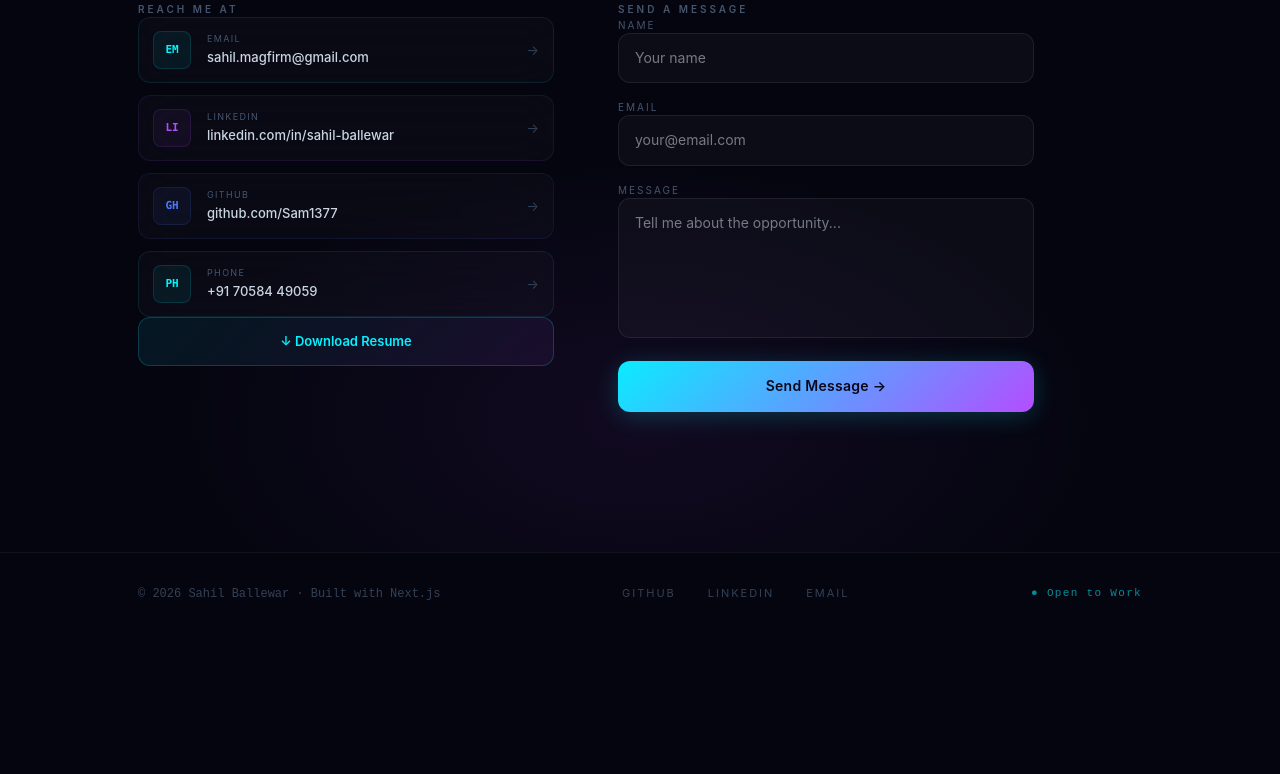
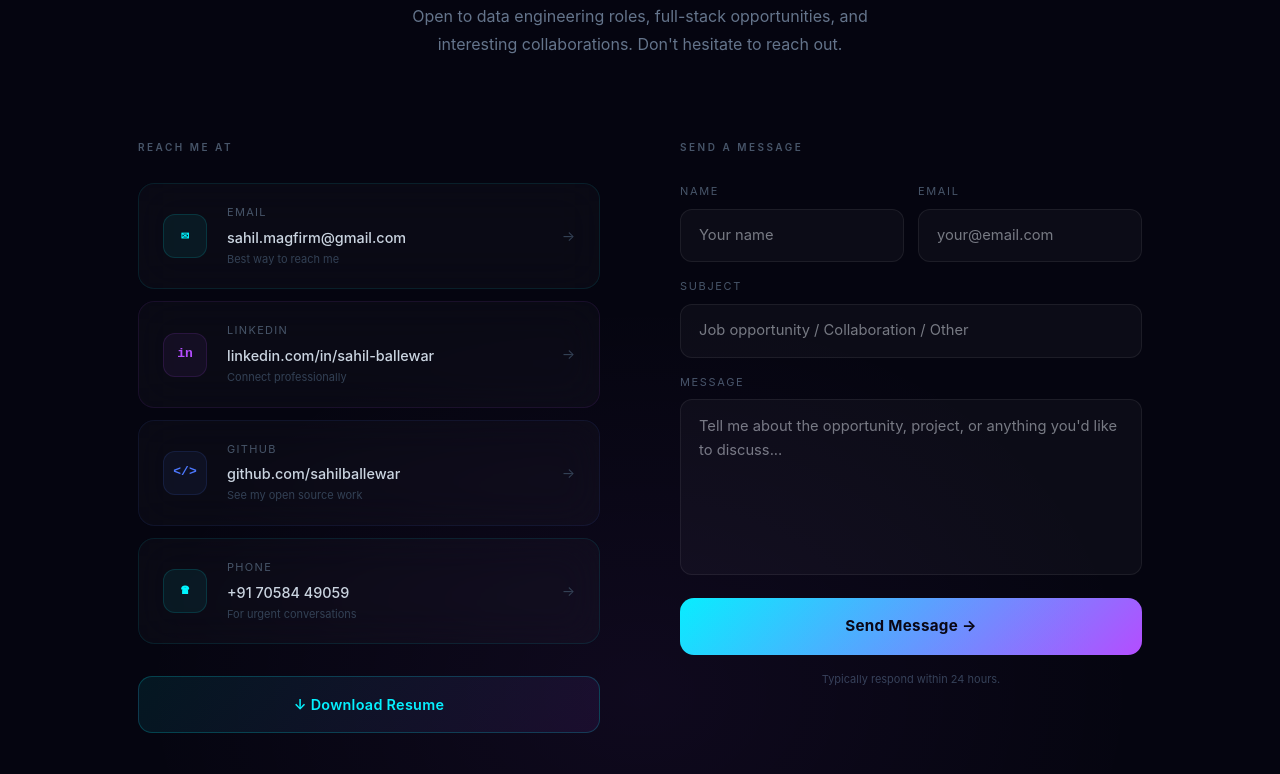
Before and after one commit to Sam1377/Sahil_Portfolio, a Next.js app: page / in a window 1280 px wide. Shown: the part 6746-7520 px from the top of the page. Before the commit the page ends 7390 px from the top, so only its background shows below. Built offline with nearby package versions, Linux system fonts and the light colour scheme.

Commit message:
Enhance contact form and add contact links
Updated contact form to include a subject field and modified the submission process. Added new contact links with descriptions.

```diff
--- a/app/components/Contact.tsx
+++ b/app/components/Contact.tsx
@@ -3,131 +3,297 @@ import { useState } from 'react';
 import { motion } from 'framer-motion';
 import { useInView } from 'react-intersection-observer';
 
+const contactLinks = [
+  {
+    label: 'Email',
+    value: 'sahil.magfirm@gmail.com',
+    href: 'mailto:sahil.magfirm@gmail.com',
+    color: '#00f5ff',
+    icon: '✉',
+    desc: 'Best way to reach me',
+  },
+  {
+    label: 'LinkedIn',
+    value: 'linkedin.com/in/sahil-ballewar',
+    href: 'https://linkedin.com/in/sahil-ballewar',
+    color: '#b44dff',
+    icon: 'in',
+    desc: 'Connect professionally',
+  },
+  {
+    label: 'GitHub',
+    value: 'github.com/sahilballewar',
+    href: 'https://github.com/sahilballewar',
+    color: '#4d79ff',
+    icon: '</>',
+    desc: 'See my open source work',
+  },
+  {
+    label: 'Phone',
+    value: '+91 70584 49059',
+    href: 'tel:+917058449059',
+    color: '#00f5ff',
+    icon: '☎',
+    desc: 'For urgent conversations',
+  },
+];
+
 export default function Contact() {
-  const [ref, inView] = useInView({ triggerOnce: true, threshold: 0.05 });
-  const [form, setForm] = useState({ name: '', email: '', message: '' });
-  const [status, setStatus] = useState<'idle' | 'sending' | 'sent' | 'error'>('idle');
+  const [ref, inView] = useInView({ triggerOnce: true, threshold: 0.1 });
+  const [form, setForm] = useState({ name: '', email: '', subject: '', message: '' });
+  const [status, setStatus] = useState<'idle' | 'sending' | 'sent'>('idle');
+  const [focused, setFocused] = useState<string | null>(null);
 
   const handleSubmit = async (e: React.FormEvent) => {
     e.preventDefault();
     if (!form.name || !form.email || !form.message) return;
     setStatus('sending');
-    await new Promise(r => setTimeout(r, 1500));
+    await new Promise(r => setTimeout(r, 1600));
     setStatus('sent');
-    setForm({ name: '', email: '', message: '' });
-    setTimeout(() => setStatus('idle'), 4000);
+    setForm({ name: '', email: '', subject: '', message: '' });
+    setTimeout(() => setStatus('idle'), 5000);
   };
 
-  const contacts = [
-    { label: 'Email', abbr: 'EM', value: 'sahil.magfirm@gmail.com', href: 'mailto:sahil.magfirm@gmail.com', color: '#00f5ff' },
-    { label: 'LinkedIn', abbr: 'LI', value: 'linkedin.com/in/sahil-ballewar', href: 'https://www.linkedin.com/in/sahil-ballewar-a888a632a/', color: '#b44dff' },
-    { label: 'GitHub', abbr: 'GH', value: 'github.com/Sam1377', href: 'https://github.com/Sam1377', color: '#4d79ff' },
-    { label: 'Phone', abbr: 'PH', value: '+91 70584 49059', href: 'tel:+917058449059', color: '#00f5ff' },
-  ];
-
-  const inputBase = {
-    background: 'rgba(255,255,255,0.03)', border: '1px solid rgba(255,255,255,0.08)',
-    color: '#e2e8f0', width: '100%', padding: '13px 16px', borderRadius: '12px',
-    fontSize: '14px', outline: 'none', fontFamily: 'inherit', transition: 'border-color 0.2s, box-shadow 0.2s',
-  };
+  const inputStyle = (field: string) => ({
+    width: '100%',
+    padding: '14px 18px',
+    borderRadius: '12px',
+    fontSize: '0.92rem',
+    color: '#e2e8f0',
+    background: 'rgba(255,255,255,0.03)',
+    border: `1px solid ${focused === field ? 'rgba(0,245,255,0.35)' : 'rgba(255,255,255,0.07)'}`,
+    outline: 'none',
+    transition: 'border-color 0.2s, box-shadow 0.2s',
+    boxShadow: focused === field ? '0 0 24px rgba(0,245,255,0.06)' : 'none',
+    fontFamily: 'inherit',
+  });
 
   return (
     <section id="contact" className="section-padding relative" ref={ref}>
-      <div className="absolute inset-0 pointer-events-none" style={{
-        background: 'radial-gradient(ellipse 55% 45% at 50% 85%, rgba(180,77,255,0.07) 0%, transparent 65%)',
+      {/* Glow */}
+      <div style={{
+        position: 'absolute', inset: 0, pointerEvents: 'none',
+        background: 'radial-gradient(ellipse 60% 50% at 50% 85%, rgba(180,77,255,0.06) 0%, transparent 65%)',
       }} />
 
       <div className="section-container">
+
         {/* Header */}
-        <motion.div initial={{ opacity: 0, y: 30 }} animate={inView ? { opacity: 1, y: 0 } : {}} transition={{ duration: 0.6 }}
-          className="text-center mb-14 sm:mb-20">
-          <div className="section-label mb-4">Contact</div>
-          <h2 className="font-black text-white tracking-tight leading-[1.08] mb-5"
-            style={{ fontSize: 'clamp(36px, 5vw, 56px)' }}>
-            Let&apos;s build something<br /><span className="gradient-text">extraordinary</span>
+        <motion.div
+          initial={{ opacity: 0, y: 24 }}
+          animate={inView ? { opacity: 1, y: 0 } : {}}
+          transition={{ duration: 0.6 }}
+          style={{ textAlign: 'center', marginBottom: '80px' }}
+        >
+          <div className="section-label" style={{ marginBottom: '16px' }}>Contact</div>
+          <h2 className="font-black text-white tracking-tight" style={{ fontSize: 'clamp(40px, 6vw, 64px)', lineHeight: 1.05, marginBottom: '20px' }}>
+            Let&apos;s build something<br />
+            <span className="gradient-text">extraordinary</span>
           </h2>
-          <p className="text-slate-500 mx-auto leading-relaxed px-2" style={{ fontSize: '15px', maxWidth: '400px' }}>
-            Open to data engineering roles, full-stack opportunities, and interesting collaborations.
+          <p style={{ color: '#64748b', fontSize: '1rem', lineHeight: 1.8, maxWidth: '480px', margin: '0 auto' }}>
+            Open to data engineering roles, full-stack opportunities,
+            and interesting collaborations. Don&apos;t hesitate to reach out.
           </p>
         </motion.div>
 
-        <div className="grid md:grid-cols-2 gap-10 sm:gap-16 max-w-4xl mx-auto">
-          {/* Contact info */}
-          <motion.div initial={{ opacity: 0, x: -24 }} animate={inView ? { opacity: 1, x: 0 } : {}} transition={{ duration: 0.6, delay: 0.1 }}>
-            <div className="font-semibold uppercase text-slate-600 mb-5 sm:mb-6"
-              style={{ fontSize: '10px', letterSpacing: '0.3em' }}>
+        <div style={{ display: 'grid', gridTemplateColumns: '1fr 1fr', gap: '80px', alignItems: 'start' }}>
+
+          {/* Left — contact links */}
+          <motion.div
+            initial={{ opacity: 0, x: -28 }}
+            animate={inView ? { opacity: 1, x: 0 } : {}}
+            transition={{ duration: 0.6, delay: 0.1 }}
+          >
+            <div style={{
+              fontSize: '10px', fontWeight: 600, letterSpacing: '0.25em',
+              textTransform: 'uppercase', color: '#475569', marginBottom: '28px',
+            }}>
               Reach Me At
             </div>
-            <div className="flex flex-col gap-3">
-              {contacts.map((c) => (
-                <a key={c.label} href={c.href} target="_blank" rel="noopener noreferrer"
-                  className="flex items-center gap-3 sm:gap-4 glass-card rounded-xl group transition-all duration-200"
-                  style={{ border: `1px solid ${c.color}1a`, padding: '13px 14px', textDecoration: 'none' }}
-                  onMouseEnter={e => { (e.currentTarget as HTMLElement).style.borderColor = `${c.color}35`; (e.currentTarget as HTMLElement).style.transform = 'translateX(3px)'; }}
-                  onMouseLeave={e => { (e.currentTarget as HTMLElement).style.borderColor = `${c.color}1a`; (e.currentTarget as HTMLElement).style.transform = 'translateX(0)'; }}>
-                  <div className="flex-shrink-0 flex items-center justify-center rounded-lg font-mono font-bold"
-                    style={{ width: '38px', height: '38px', background: `${c.color}10`, border: `1px solid ${c.color}22`, color: c.color, fontSize: '11px' }}>
-                    {c.abbr}
+
+            <div style={{ display: 'flex', flexDirection: 'column', gap: '12px', marginBottom: '32px' }}>
+              {contactLinks.map(c => (
+                <a
+                  key={c.label}
+                  href={c.href}
+                  target="_blank"
+                  rel="noopener noreferrer"
+                  className="glass-card"
+                  style={{
+                    display: 'flex', alignItems: 'center', gap: '20px',
+                    padding: '20px 24px', borderRadius: '16px',
+                    border: `1px solid ${c.color}18`,
+                    textDecoration: 'none',
+                    transition: 'border-color 0.2s, box-shadow 0.2s, transform 0.2s',
+                  }}
+                  onMouseEnter={e => {
+                    (e.currentTarget as HTMLElement).style.borderColor = `${c.color}38`;
+                    (e.currentTarget as HTMLElement).style.boxShadow = `0 0 28px ${c.color}0e`;
+                    (e.currentTarget as HTMLElement).style.transform = 'translateX(4px)';
+                  }}
+                  onMouseLeave={e => {
+                    (e.currentTarget as HTMLElement).style.borderColor = `${c.color}18`;
+                    (e.currentTarget as HTMLElement).style.boxShadow = '';
+                    (e.currentTarget as HTMLElement).style.transform = 'translateX(0)';
+                  }}
+                >
+                  {/* Icon */}
+                  <div style={{
+                    width: '44px', height: '44px', borderRadius: '12px', flexShrink: 0,
+                    display: 'flex', alignItems: 'center', justifyContent: 'center',
+                    background: `${c.color}10`, border: `1px solid ${c.color}22`,
+                    fontFamily: 'monospace', fontSize: '13px', fontWeight: 700, color: c.color,
+                  }}>
+                    {c.icon}
                   </div>
-                  <div className="flex-1 min-w-0">
-                    <div className="text-slate-600 uppercase mb-0.5" style={{ fontSize: '9px', letterSpacing: '0.15em' }}>{c.label}</div>
-                    <div className="text-slate-300 group-hover:text-white transition-colors truncate font-medium" style={{ fontSize: '13px' }}>{c.value}</div>
+
+                  {/* Info */}
+                  <div style={{ flex: 1, minWidth: 0 }}>
+                    <div style={{ fontSize: '11px', color: '#475569', textTransform: 'uppercase', letterSpacing: '0.12em', marginBottom: '4px' }}>
+                      {c.label}
+                    </div>
+                    <div style={{ fontSize: '0.9rem', color: '#cbd5e1', fontWeight: 500, overflow: 'hidden', textOverflow: 'ellipsis', whiteSpace: 'nowrap' }}>
+                      {c.value}
+                    </div>
+                    <div style={{ fontSize: '11px', color: '#334155', marginTop: '2px' }}>
+                      {c.desc}
+                    </div>
                   </div>
-                  <span className="text-slate-700 group-hover:text-slate-400 transition-colors flex-shrink-0" style={{ fontSize: '13px' }}>→</span>
+
+                  <span style={{ fontSize: '14px', color: '#334155', flexShrink: 0 }}>→</span>
                 </a>
               ))}
             </div>
-            <a href="/Sahil_Ballewar_Resume.pdf" download
-              className="flex items-center justify-center gap-2 mt-5 sm:mt-6 rounded-xl font-semibold transition-all duration-200"
-              style={{ background: 'linear-gradient(135deg, rgba(0,245,255,0.08), rgba(180,77,255,0.08))', border: '1px solid rgba(0,245,255,0.2)', color: 'var(--neon-cyan)', textDecoration: 'none', padding: '13px 20px', fontSize: '13px' }}>
+
+            {/* Resume CTA */}
+            <a
+              href="/Sahil_Ballewar_Resume.pdf"
+              download
+              style={{
+                display: 'flex', alignItems: 'center', justifyContent: 'center', gap: '10px',
+                padding: '16px 28px', borderRadius: '14px', width: '100%',
+                background: 'linear-gradient(135deg, rgba(0,245,255,0.08), rgba(180,77,255,0.08))',
+                border: '1px solid rgba(0,245,255,0.2)',
+                color: '#00f5ff', fontWeight: 600, fontSize: '0.9rem',
+                textDecoration: 'none', transition: 'background 0.2s',
+                letterSpacing: '0.02em',
+              }}
+              onMouseEnter={e => { (e.currentTarget as HTMLElement).style.background = 'linear-gradient(135deg, rgba(0,245,255,0.13), rgba(180,77,255,0.13))'; }}
+              onMouseLeave={e => { (e.currentTarget as HTMLElement).style.background = 'linear-gradient(135deg, rgba(0,245,255,0.08), rgba(180,77,255,0.08))'; }}
+            >
               ↓ Download Resume
             </a>
           </motion.div>
 
-          {/* Form */}
-          <motion.div initial={{ opacity: 0, x: 24 }} animate={inView ? { opacity: 1, x: 0 } : {}} transition={{ duration: 0.6, delay: 0.2 }}>
-            <div className="font-semibold uppercase text-slate-600 mb-5 sm:mb-6"
-              style={{ fontSize: '10px', letterSpacing: '0.3em' }}>
+          {/* Right — form */}
+          <motion.div
+            initial={{ opacity: 0, x: 28 }}
+            animate={inView ? { opacity: 1, x: 0 } : {}}
+            transition={{ duration: 0.6, delay: 0.2 }}
+          >
+            <div style={{
+              fontSize: '10px', fontWeight: 600, letterSpacing: '0.25em',
+              textTransform: 'uppercase', color: '#475569', marginBottom: '28px',
+            }}>
               Send a Message
             </div>
-            <form onSubmit={handleSubmit} className="flex flex-col gap-4">
+
+            <form onSubmit={handleSubmit} style={{ display: 'flex', flexDirection: 'column', gap: '16px' }}>
+
+              {/* Name + Email row */}
+              <div style={{ display: 'grid', gridTemplateColumns: '1fr 1fr', gap: '14px' }}>
+                <div>
+                  <label style={{ display: 'block', fontSize: '11px', color: '#475569', letterSpacing: '0.15em', textTransform: 'uppercase', marginBottom: '8px' }}>
+                    Name
+                  </label>
+                  <input
+                    type="text"
+                    placeholder="Your name"
+                    value={form.name}
+                    onChange={e => setForm(p => ({ ...p, name: e.target.value }))}
+                    onFocus={() => setFocused('name')}
+                    onBlur={() => setFocused(null)}
+                    style={inputStyle('name')}
+                  />
+                </div>
+                <div>
+                  <label style={{ display: 'block', fontSize: '11px', color: '#475569', letterSpacing: '0.15em', textTransform: 'uppercase', marginBottom: '8px' }}>
+                    Email
+                  </label>
+                  <input
+                    type="email"
+                    placeholder="your@email.com"
+                    value={form.email}
+                    onChange={e => setForm(p => ({ ...p, email: e.target.value }))}
+                    onFocus={() => setFocused('email')}
+                    onBlur={() => setFocused(null)}
+                    style={inputStyle('email')}
+                  />
+                </div>
+              </div>
+
+              {/* Subject */}
               <div>
-                <label className="block text-slate-600 uppercase mb-2" style={{ fontSize: '10px', letterSpacing: '0.2em' }}>Name</label>
-                <input type="text" placeholder="Your name" value={form.name}
-                  onChange={e => setForm(p => ({ ...p, name: e.target.value }))} style={inputBase}
-                  onFocus={e => { e.currentTarget.style.borderColor = 'rgba(0,245,255,0.3)'; e.currentTarget.style.boxShadow = '0 0 0 3px rgba(0,245,255,0.05)'; }}
-                  onBlur={e => { e.currentTarget.style.borderColor = 'rgba(255,255,255,0.08)'; e.currentTarget.style.boxShadow = 'none'; }} />
+                <label style={{ display: 'block', fontSize: '11px', color: '#475569', letterSpacing: '0.15em', textTransform: 'uppercase', marginBottom: '8px' }}>
+                  Subject
+                </label>
+                <input
+                  type="text"
+                  placeholder="Job opportunity / Collaboration / Other"
+                  value={form.subject}
+                  onChange={e => setForm(p => ({ ...p, subject: e.target.value }))}
+                  onFocus={() => setFocused('subject')}
+                  onBlur={() => setFocused(null)}
+                  style={inputStyle('subject')}
+                />
               </div>
+
+              {/* Message */}
               <div>
-                <label className="block text-slate-600 uppercase mb-2" style={{ fontSize: '10px', letterSpacing: '0.2em' }}>Email</label>
-                <input type="email" placeholder="your@email.com" value={form.email}
-                  onChange={e => setForm(p => ({ ...p, email: e.target.value }))} style={inputBase}
-                  onFocus={e => { e.currentTarget.style.borderColor = 'rgba(0,245,255,0.3)'; e.currentTarget.style.boxShadow = '0 0 0 3px rgba(0,245,255,0.05)'; }}
-                  onBlur={e => { e.currentTarget.style.borderColor = 'rgba(255,255,255,0.08)'; e.currentTarget.style.boxShadow = 'none'; }} />
+                <label style={{ display: 'block', fontSize: '11px', color: '#475569', letterSpacing: '0.15em', textTransform: 'uppercase', marginBottom: '8px' }}>
+                  Message
+                </label>
+                <textarea
+                  rows={6}
+                  placeholder="Tell me about the opportunity, project, or anything you'd like to discuss..."
+                  value={form.message}
+                  onChange={e => setForm(p => ({ ...p, message: e.target.value }))}
+                  onFocus={() => setFocused('message')}
+                  onBlur={() => setFocused(null)}
+                  style={{ ...inputStyle('message'), resize: 'none', lineHeight: 1.65 }}
+                />
               </div>
-              <div>
-                <label className="block text-slate-600 uppercase mb-2" style={{ fontSize: '10px', letterSpacing: '0.2em' }}>Message</label>
-                <textarea placeholder="Tell me about the opportunity..." rows={5} value={form.message}
-                  onChange={e => setForm(p => ({ ...p, message: e.target.value }))} style={{ ...inputBase, resize: 'none' } as React.CSSProperties}
-                  onFocus={e => { e.currentTarget.style.borderColor = 'rgba(0,245,255,0.3)'; e.currentTarget.style.boxShadow = '0 0 0 3px rgba(0,245,255,0.05)'; }}
-                  onBlur={e => { e.currentTarget.style.borderColor = 'rgba(255,255,255,0.08)'; e.currentTarget.style.boxShadow = 'none'; }} />
-              </div>
-              <button type="submit" disabled={status === 'sending' || status === 'sent'}
-                className="w-full rounded-xl font-semibold transition-all duration-300"
+
+              {/* Submit */}
+              <button
+                type="submit"
+                disabled={status === 'sending' || status === 'sent'}
                 style={{
-                  padding: '14px 20px', fontSize: '14px', letterSpacing: '0.02em',
-                  background: status === 'sent' ? 'rgba(0,255,128,0.1)' : 'linear-gradient(135deg, #00f5ff, #b44dff)',
-                  color: status === 'sent' ? '#00ff80' : '#050510',
-                  border: status === 'sent' ? '1px solid rgba(0,255,128,0.3)' : 'none',
-                  opacity: status === 'sending' ? 0.75 : 1,
-                  boxShadow: status === 'sent' ? 'none' : '0 4px 24px rgba(0,245,255,0.2)',
-                  cursor: status === 'sending' || status === 'sent' ? 'default' : 'pointer',
-                }}>
+                  padding: '16px 28px',
+                  borderRadius: '14px',
+                  border: 'none',
+                  cursor: status === 'idle' ? 'pointer' : 'default',
+                  fontWeight: 700,
+                  fontSize: '0.95rem',
+                  letterSpacing: '0.02em',
+                  transition: 'opacity 0.2s, background 0.3s',
+                  background: status === 'sent'
+                    ? 'rgba(52,211,153,0.12)'
+                    : 'linear-gradient(135deg, #00f5ff, #b44dff)',
+                  color: status === 'sent' ? '#34d399' : '#050510',
+                  outline: status === 'sent' ? '1px solid rgba(52,211,153,0.3)' : 'none',
+                  opacity: status === 'sending' ? 0.65 : 1,
+                  fontFamily: 'inherit',
+                }}
+              >
                 {status === 'idle' && 'Send Message →'}
                 {status === 'sending' && 'Sending...'}
-                {status === 'sent' && '✓ Message Sent!'}
-                {status === 'error' && 'Try Again'}
+                {status === 'sent' && '✓ Message Sent — I\'ll be in touch!'}
               </button>
+
+              <p style={{ fontSize: '11px', color: '#334155', textAlign: 'center', lineHeight: 1.6 }}>
+                Typically respond within 24 hours.
+              </p>
             </form>
           </motion.div>
         </div>
```
